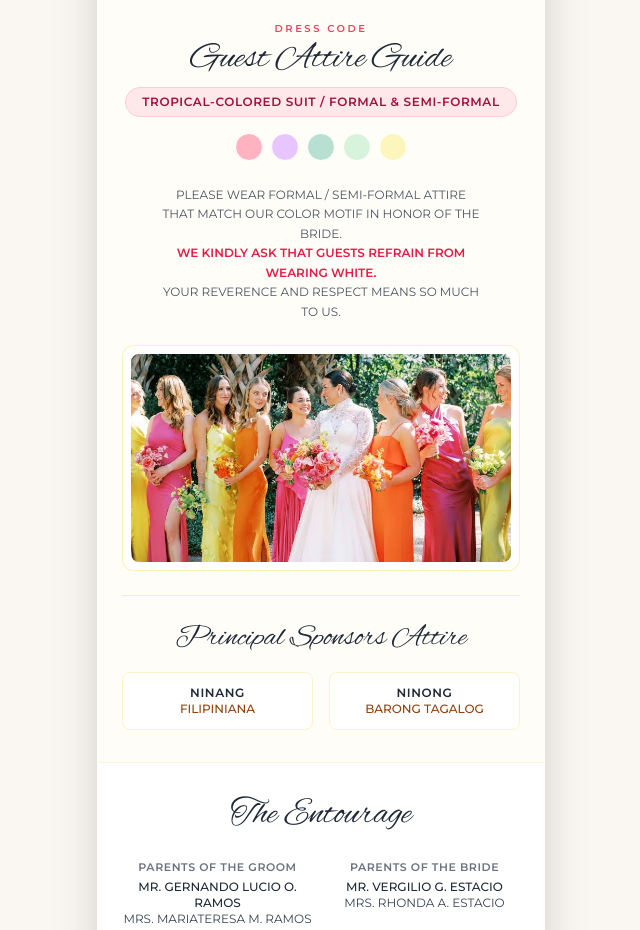
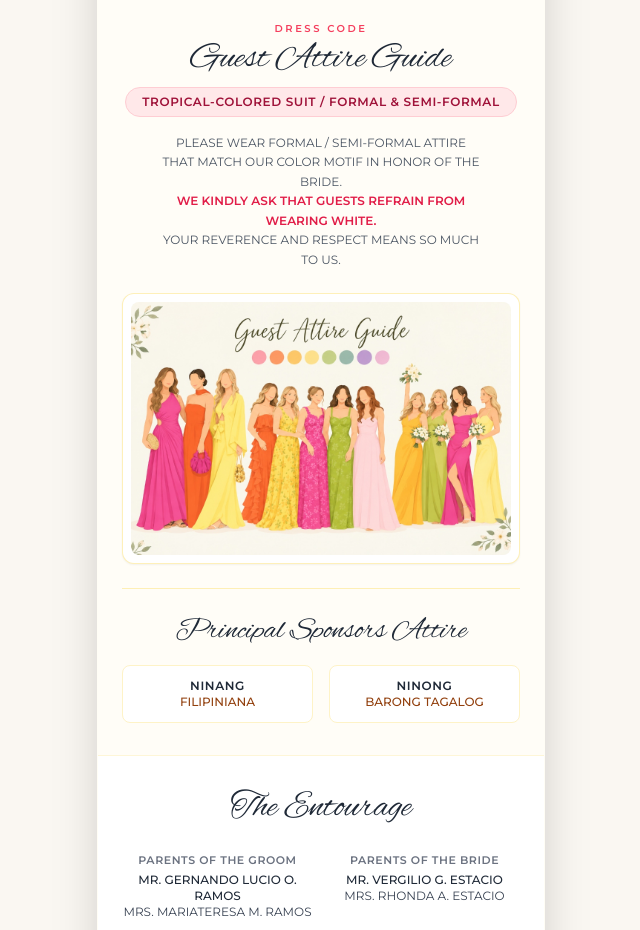
Before and after one commit to monaarontech/wedding-rsvp-app, a React (Vite) app: page / in a window 1280 px wide. Shown: the part 1280-2210 px from the top of the page, without its empty margins (319-959 px from the left). Built offline with nearby package versions, Linux system fonts and the light colour scheme; no server answers.

Commit message:
Update guest attire guide with new custom illustration

```diff
--- a/src/components/AttireGuide.jsx
+++ b/src/components/AttireGuide.jsx
@@ -10,24 +10,19 @@ export default function AttireGuide() {
         Tropical-Colored Suit / Formal &amp; Semi-Formal
       </div>
 
-      {/* Palette Swatches */}
-      <div class="flex justify-center items-center gap-2 mb-6">
-        <span class="w-7 h-7 rounded-full bg-[#ffb3c1] border border-white shadow-xs" title="Coral Pink"></span>
-        <span class="w-7 h-7 rounded-full bg-[#e7c6ff] border border-white shadow-xs" title="Lavender"></span>
-        <span class="w-7 h-7 rounded-full bg-[#b8e0d2] border border-white shadow-xs" title="Ocean Sky"></span>
-        <span class="w-7 h-7 rounded-full bg-[#d8f3dc] border border-white shadow-xs" title="Mint Green"></span>
-        <span class="w-7 h-7 rounded-full bg-[#fcf6bd] border border-white shadow-xs" title="Sunny Yellow"></span>
-      </div>
-
       <p class="text-xs text-gray-600 leading-relaxed max-w-xs mx-auto mb-6">
         PLEASE WEAR FORMAL / SEMI-FORMAL ATTIRE THAT MATCH OUR COLOR MOTIF IN HONOR OF THE BRIDE.<br />
         <strong class="text-rose-600 font-semibold">WE KINDLY ASK THAT GUESTS REFRAIN FROM WEARING WHITE.</strong><br />
         YOUR REVERENCE AND RESPECT MEANS SO MUCH TO US.
       </p>
 
-      {/* Tropical Color Bridal Party Showcase */}
-      <div class="rounded-xl overflow-hidden border border-amber-200/60 bg-white p-2 shadow-xs mb-6">
-        <img src="/images/media_1790554321104.png" alt="Tropical Color Dress Code Showcase" class="w-full h-52 object-cover rounded-lg" />
+      {/* New Custom Guest Attire Guide Image */}
+      <div class="rounded-xl overflow-hidden border border-amber-200/60 bg-white p-2 shadow-sm mb-6">
+        <img
+          src="/images/media_1790570269604.jpg"
+          alt="Guest Attire Guide Illustration"
+          class="w-full h-auto object-cover rounded-lg"
+        />
       </div>
 
       {/* Principal Sponsors Attire */}
```
Also changed, not shown: public/images/media_1790570269604.jpg (added), 1 other file (tests, documents, lock files or other folders).
